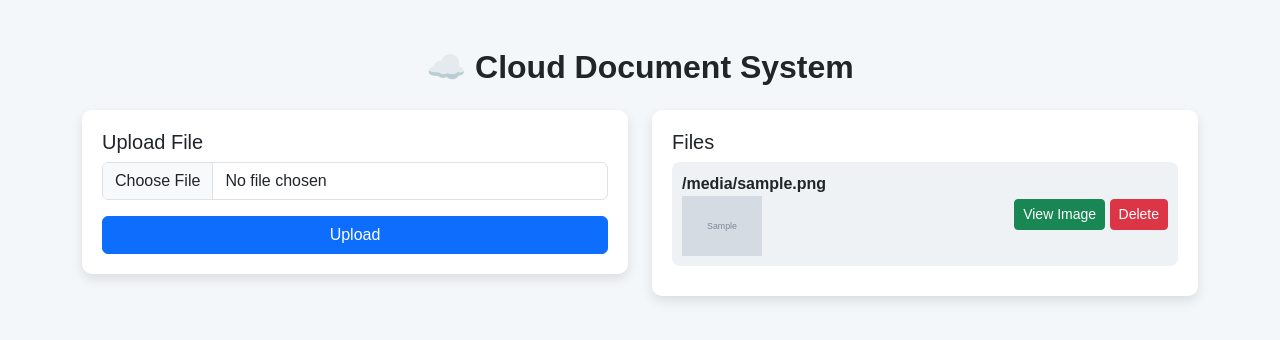
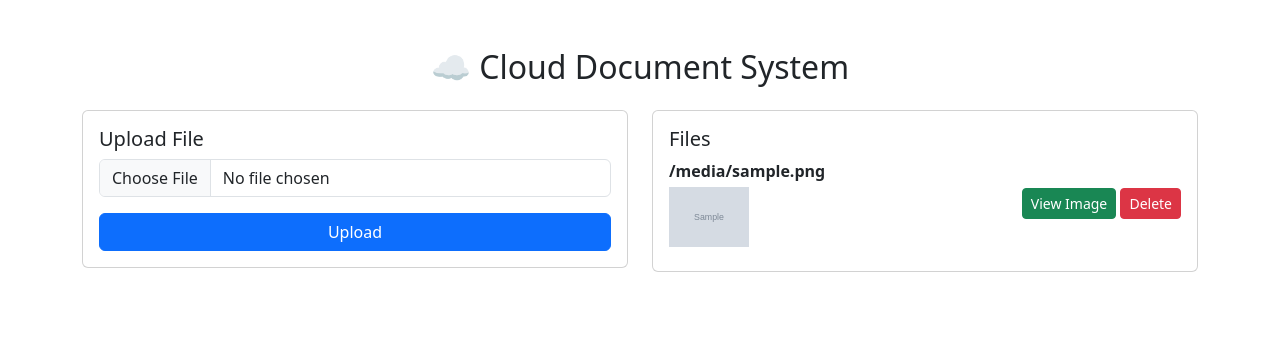
Before and after one commit to vijay7224/google_sheet_database, a Flask app: template sqlite/templates/index.html in a window 1280 px wide. Shown: the top 340 px of the page. Run offline with Flask 3, Linux system fonts and the light colour scheme; the template is opened without the code that fills it: most values are stand-ins (such as "Sample title", 1, 10 or a date in 2020); grey boxes marked "Sample" are stand-in pictures.

Commit message:
Update index.html

```diff
--- a/sqlite/templates/index.html
+++ b/sqlite/templates/index.html
@@ -4,10 +4,7 @@
     <meta charset="UTF-8">
     <title>Cloud Document System</title>
     <meta name="viewport" content="width=device-width, initial-scale=1">
-
-    <!-- Bootstrap -->
     <link href="https://cdn.jsdelivr.net/npm/bootstrap@5.3.0/dist/css/bootstrap.min.css" rel="stylesheet">
-    <link rel="stylesheet" href="{{ url_for('static', filename='style.css') }}">
 </head>
 <body>
 <div class="container mt-5">
@@ -15,8 +12,8 @@
 
     <div class="row">
         <!-- Upload Section -->
-        <div class="col-md-6">
-            <div class="card-box">
+        <div class="col-md-6 mb-3">
+            <div class="card p-3">
                 <h5>Upload File</h5>
                 <form action="/upload" method="POST" enctype="multipart/form-data">
                     <input type="file" name="file" class="form-control mb-3" required>
@@ -27,20 +24,22 @@
 
         <!-- Files Section -->
         <div class="col-md-6">
-            <div class="card-box">
+            <div class="card p-3">
                 <h5>Files</h5>
                 {% for file in files %}
-                <div class="file-item">
+                <div class="d-flex justify-content-between align-items-center mb-2">
                     <div>
                         <strong>{{ file.filename }}</strong><br>
                         {% if file.type != 'pdf' %}
-                        <img src="{{ file.url }}" width="80">
+                        <img src="{{ file.url }}" width="80" class="mt-1">
                         {% endif %}
                     </div>
                     <div>
-                        <a href="/view/{{ file._id }}" class="btn btn-success btn-sm">
-                            {% if file.type == 'pdf' %} View PDF {% else %} View Image {% endif %}
-                        </a>
+                        {% if file.type == 'pdf' %}
+                        <a href="{{ file.url }}" download="{{ file.filename }}" class="btn btn-success btn-sm">Download PDF</a>
+                        {% else %}
+                        <a href="{{ file.url }}" target="_blank" class="btn btn-success btn-sm">View Image</a>
+                        {% endif %}
                         <a href="/delete/{{ file._id }}" class="btn btn-danger btn-sm">Delete</a>
                     </div>
                 </div>
```
